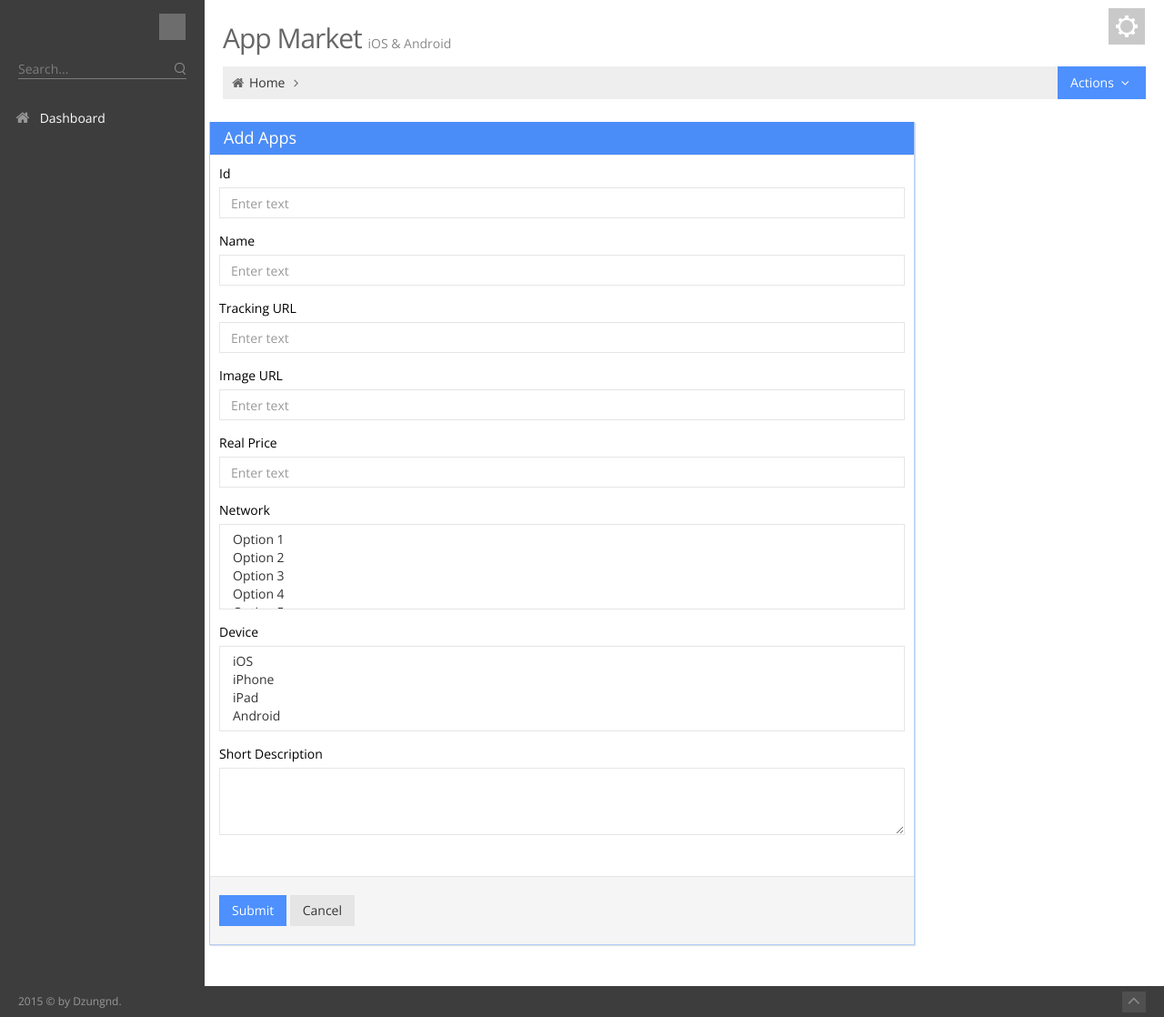
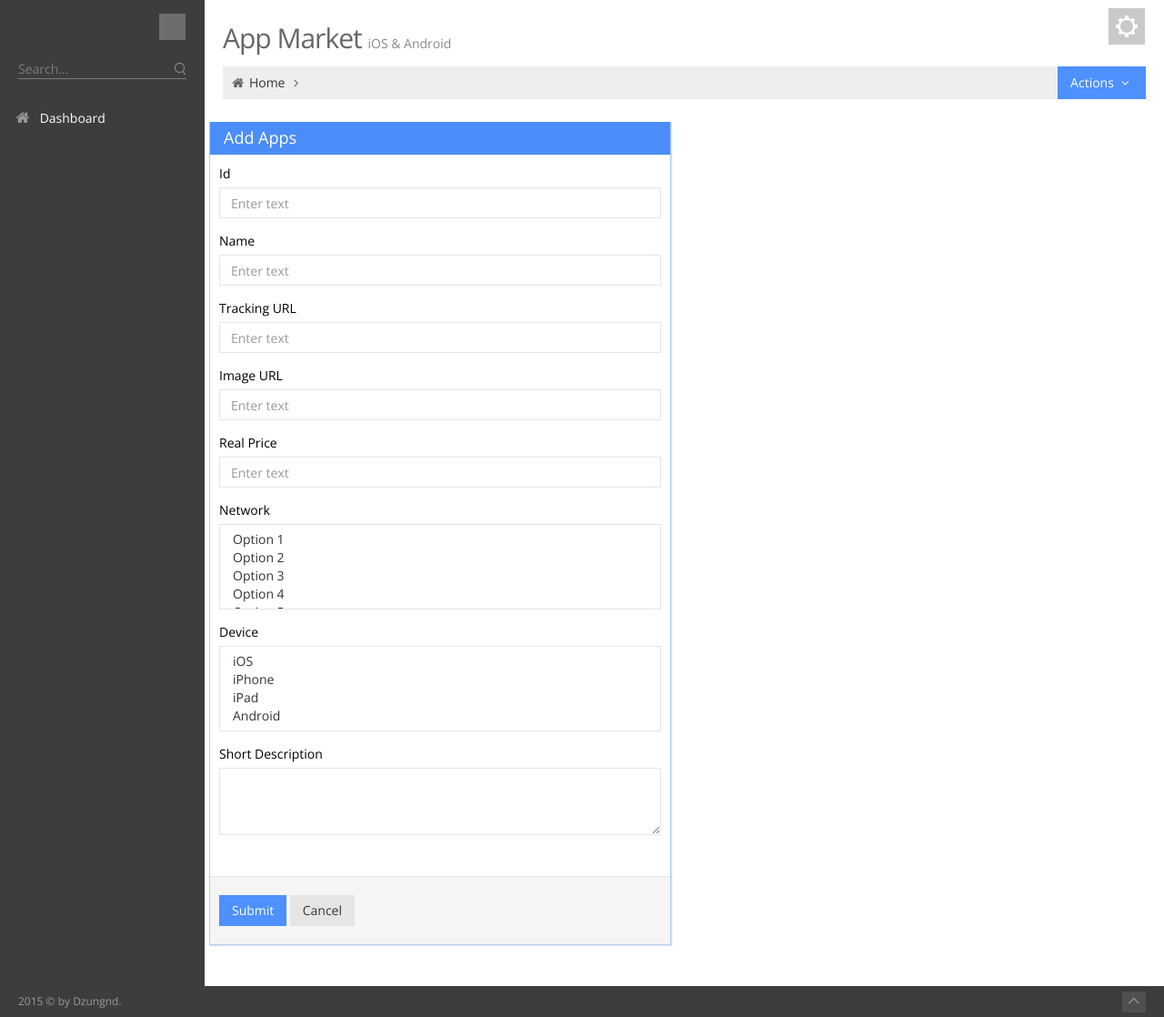
Before and after one commit to dzungnd/app_market, a PHP site: page /home.php?act=addApps in a window 1280 px wide. Shown: the part 42-1160 px from the top of the page at 91% size. Run offline with PHP 8.4, Linux system fonts and the light colour scheme; the visitor is signed in with stand-in values (Sample User, id 1); data that the repository does not hold is empty; some libraries are stand-ins or nearby versions; grey boxes are pictures that could not be loaded.

Commit message:
Update add app

```diff
--- a/add_app.php
+++ b/add_app.php
@@ -4,7 +4,7 @@ require_once('global.php');
 require_once('function.php');
 ?>
 <div class="row">
-				<div class="col-md-9 ">
+				<div class="col-md-6 ">
 					<!-- BEGIN SAMPLE FORM PORTLET-->
 					<div class="portlet box blue">
 						<div class="portlet-title">
@@ -14,7 +14,7 @@ require_once('function.php');
 
 						</div>
 						<div class="portlet-body form">
-							<form role="form">
+							<form role="form" method="POST" action="">
 								<div class="form-body">
 									<div class="form-group">
 										<label for="exampleInputEmail1">Id</label>
@@ -69,3 +69,9 @@ require_once('function.php');
 						</div>
 					</div>
 <?php
+
+if(isset($_POST['appName'])){
+addApps($_POST['appId'], $_POST['appName'], $_POST['appUrl'], $_POST['appImgurl'], $_POST['appPrice'], $_POST['appNet'], $_POST['appDevice'], $_POST['appDes'], $connection);
+
+}
+?>
--- /dev/null
+++ b/admin_setting.php
@@ -0,0 +1,5 @@
+<?php
+error_reporting(E_ALL ^ E_NOTICE);
+require_once('global.php');
+require_once('function.php');
+?>
--- a/content/main.css
+++ b/content/main.css
@@ -4,81 +4,81 @@
 }
 
 
-#containholder a:focus {
+.containholder a:focus {
 	outline: thin dotted
 }
 
-#containholder a:active, a:hover {
+.containholder a:active, a:hover {
 	outline: 0
 }
 
-#containholder b, strong, .bold {
+.containholder b, strong, .bold {
 	font-weight: bold
 }
 
-#containholder hr {
+.containholder hr {
 	-moz-box-sizing: content-box;
 	box-sizing: content-box;
 	height: 0
 }
 
-#containholder img {
+.containholder img {
 	border: 0
 }
 
-#containholder button, input, select, textarea {
+.containholder button, input, select, textarea {
 	font-family: inherit;
 	font-size: 120%;
 	margin: 0;
 	border: 0 none
 }
 
-#containholder input[type='text'], button, textarea {
+.containholder input[type='text'], button, textarea {
 	-webkit-appearance: none;
 	-moz-appearance: none;
 	appearance: none
 }
 
-#containholder input[type='text'], input[type='password'], input[type='email'], select,
+.containholder ul.lst-ul li.lst-li >  input[type='text'], > input[type='password'], > input[type='email'], > select,
 	textarea {
 	display: block;
 	border: 0;
 	width: 100%
 }
 
-#containholder input::-webkit-input-placeholder {
+.containholder input::-webkit-input-placeholder {
 	color: #939393
 }
 
-#containholder input:-moz-placeholder {
+.containholder input:-moz-placeholder {
 	color: #939393
 }
 
-#containholder input::-moz-placeholder {
+.containholder input::-moz-placeholder {
 	color: #939393
 }
 
-#containholder input:-ms-input-placeholder {
+.containholder input:-ms-input-placeholder {
 	color: #939393
 }
 
-#containholder textarea::-webkit-input-placeholder {
+.containholder textarea::-webkit-input-placeholder {
 	color: #939393
 }
 
-#containholder textarea:-moz-placeholder {
+.containholder textarea:-moz-placeholder {
 	color: #939393
 }
 
-#containholder textarea::-moz-placeholder {
+.containholder textarea::-moz-placeholder {
 	color: #939393
 }
 
-#containholder textarea:-ms-input-placeholder {
+.containholder textarea:-ms-input-placeholder {
 	color: #939393
 }
 
-#containholder label.input {
+.containholder label.input {
 	display: block;
 	padding: 4px;
 	background: #fff;
@@ -92,36 +92,36 @@
 	background: transparent
 }
 
-#containholder button, input {
+.containholder button, input {
 	line-height: normal
 }
 
-#containholder button, select {
+.containholder button, select {
 	text-transform: none
 }
 
-#containholder button, html input[type="button"], input[type="reset"], input[type="submit"]
+.containholder  ul.lst-ul li.lst-li >  button, > html input[type="button"], > input[type="reset"], > input[type="submit"]
 	{
 	-webkit-appearance: button;
 	cursor: pointer
 }
 
-#containholder input[type="checkbox"], input[type="radio"] {
+.containholder input[type="checkbox"], input[type="radio"] {
 	box-sizing: border-box;
 	padding: 0
 }
 
-#containholder button::-moz-focus-inner, input::-moz-focus-inner {
+.containholder button::-moz-focus-inner, input::-moz-focus-inner {
 	border: 0;
 	padding: 0
 }
 
-#containholder a {
+.containholder a {
 	text-decoration: none;
 	color: #333
 }
 
-#containholder table {
+.containholder table {
 	border-collapse: collapse;
 	border-spacing: 0
 }
@@ -487,7 +487,7 @@ h3.fli-title {
 	}
 }
 
-.btn {
+.containholder > .btn {
 	display: inline-block;
 	border: 0;
 	text-align: center;
--- a/global.php
+++ b/global.php
@@ -7,7 +7,7 @@ require_once('dbconnect.php');
 $username = $_SESSION["username"];
 $page = $_GET['page'];
 $getDevice = $_GET['device'];
-if($getDevice == all OR $getDevice == NULL){
+if($getDevice == NULL){
 	$getCategory = "All Devices";
 }elseif ($getDevice == "iphone") {
 	$getCategory = "iPhone Device";
```
Also changed, not shown: function.php (+14 -9 lines), list.php (+5 -5 lines).
